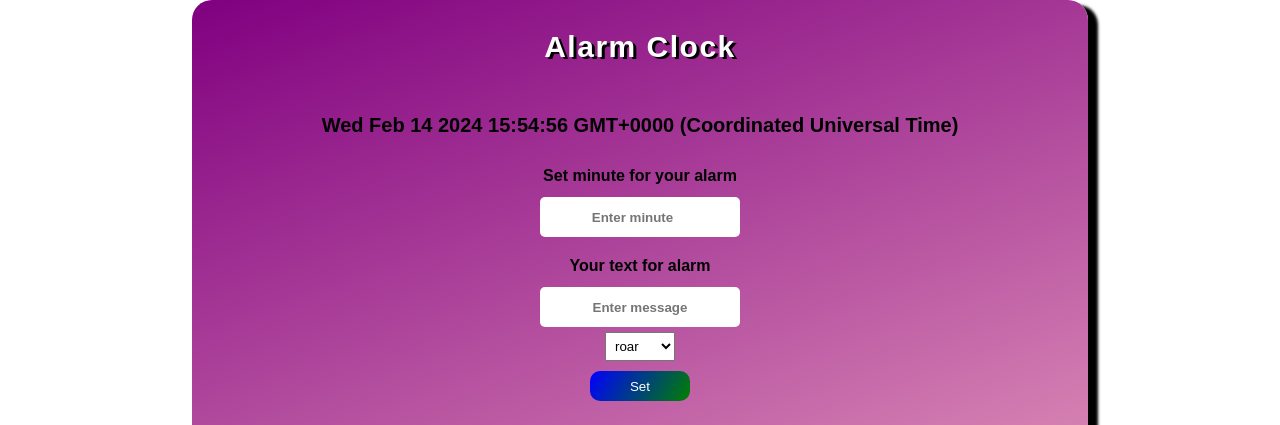
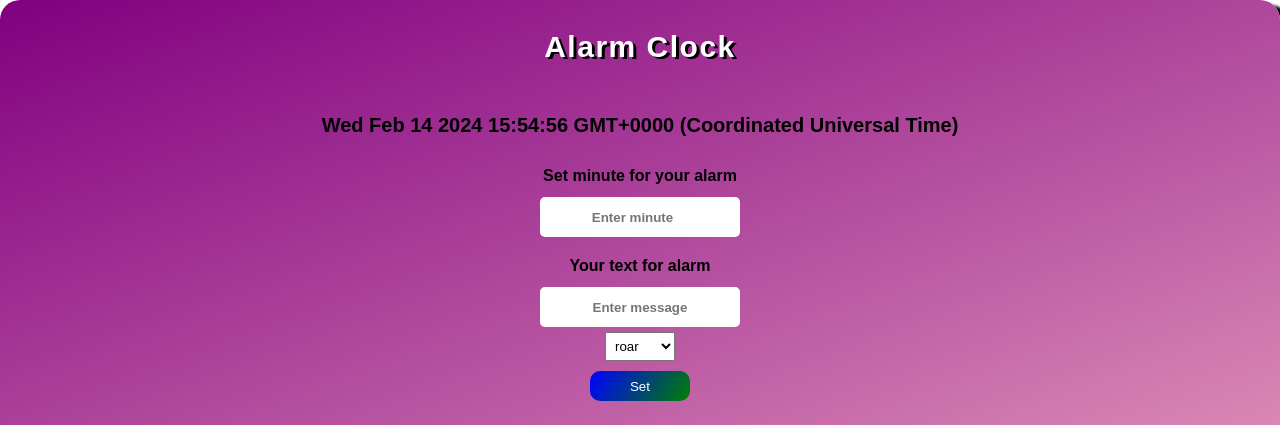
Before and after one commit to aashisrjl/alarm, a plain HTML site: page index.html in a window 1280 px wide. Shown: the top 425 px of the page. Drawn offline with Linux system fonts and the light colour scheme; grey boxes are pictures that could not be loaded.

Commit message:
Update style.css

```diff
--- a/style.css
+++ b/style.css
@@ -14,7 +14,7 @@ body{
 }
 .container{
     padding: 20px;
-    max-width: 70%;
+    min-width: 90%;
     width: 100%;
     height: 100vh;
     background: linear-gradient(160deg, purple,pink);
```
